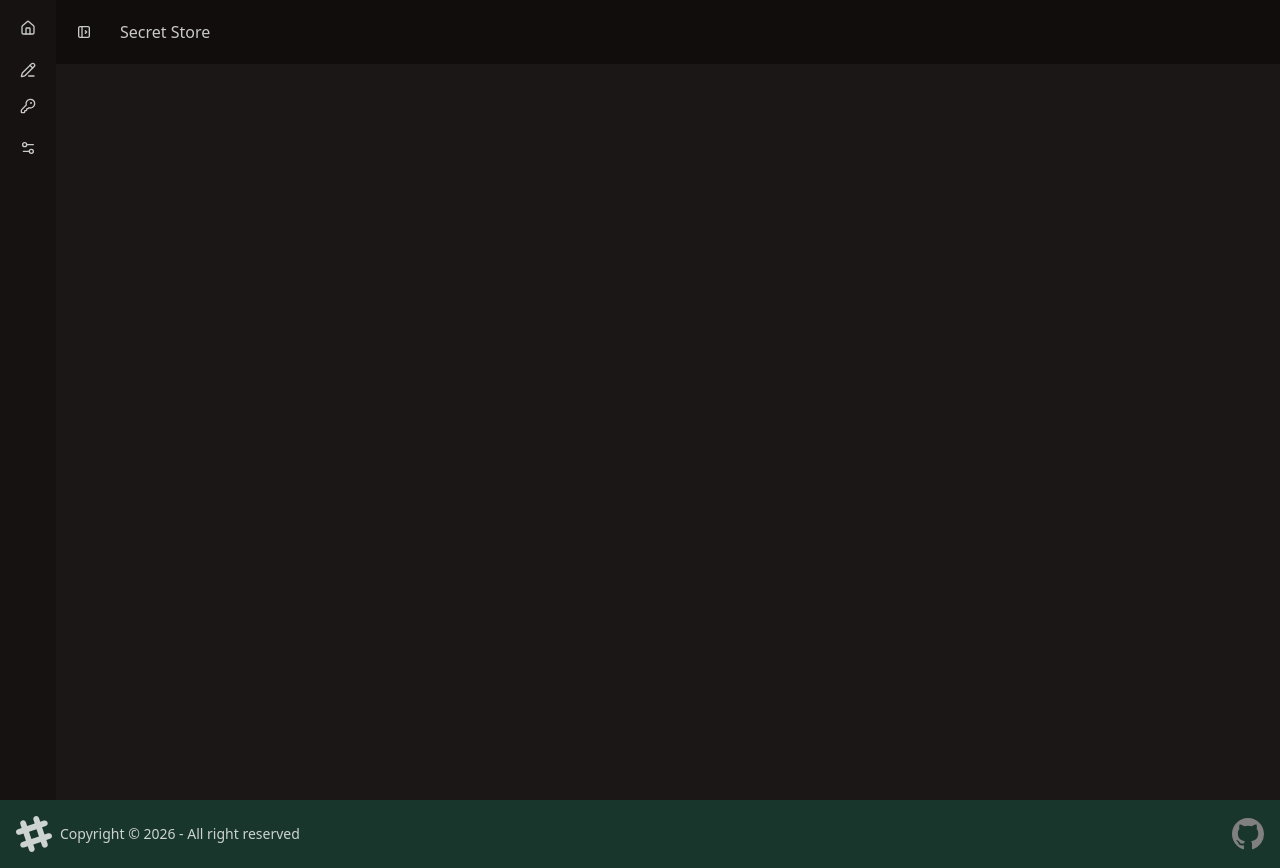
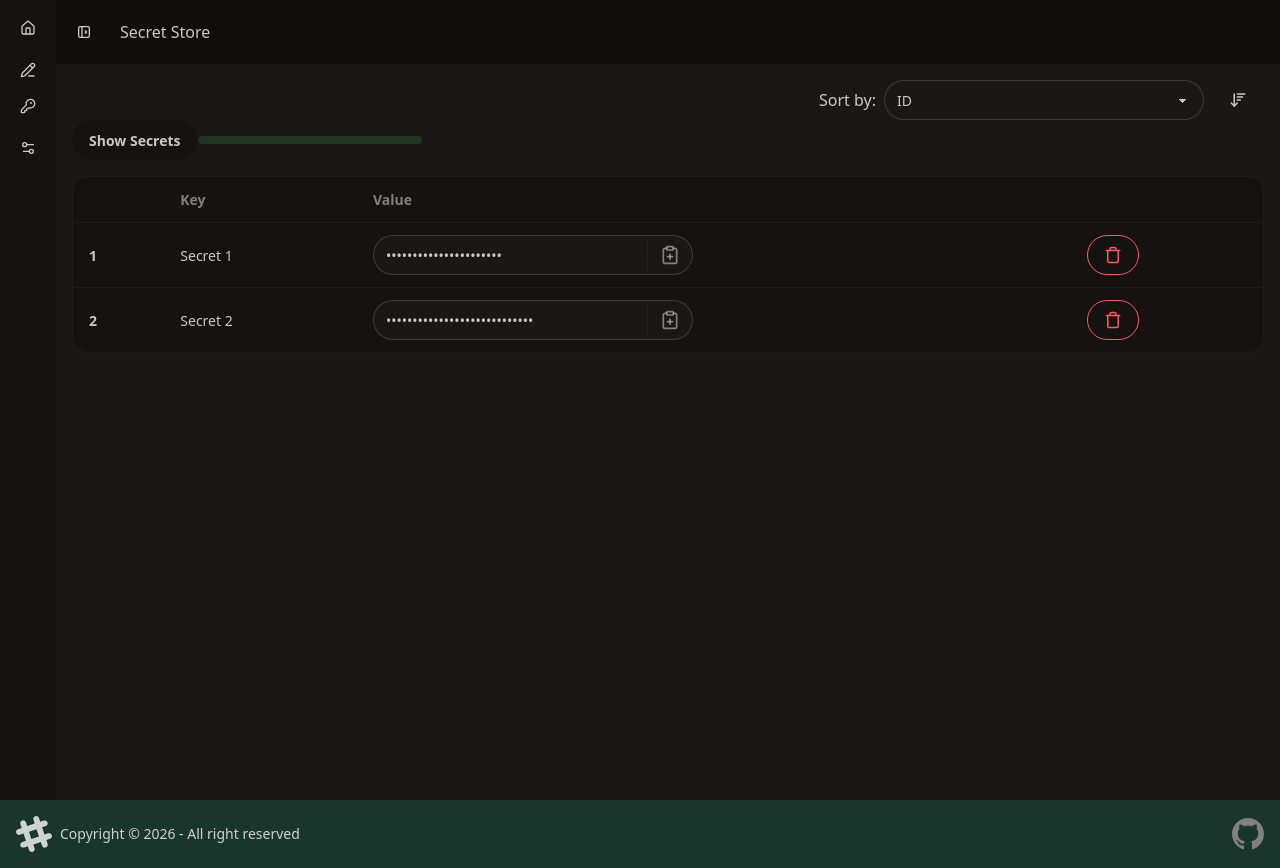
Before and after one commit to ben-burwood/secret-store, a Vue app in the folder frontend/: page / in a window 1280 px wide. Built offline with nearby package versions, Linux system fonts and the light colour scheme.

Commit message:
Add Basic Secret Table

```diff
--- a/frontend/src/App.vue
+++ b/frontend/src/App.vue
@@ -1,9 +1,11 @@
 <template>
     <Layout>
+        <SecretList />
     </Layout>
 </template>
 
 <script setup>
 import Layout from "./components/Layout.vue";
 import GenerateSecret from "./components/GenerateSecret.vue";
+import SecretList from "./components/SecretList.vue";
 </script>
--- a/frontend/src/components/GenerateSecret.vue
+++ b/frontend/src/components/GenerateSecret.vue
@@ -67,7 +67,7 @@ async function generateSecret() {
         const data = await response.json();
         secret.value = data.secret;
     } catch (e) {
-        toast(`Error Generating Secret : ${e.message}`);
+        toast(`Error Generating Secret : ${e.message}`, { type: "error" });
         console.error(e);
     } finally {
         loading.value = false;
--- a/frontend/src/components/SecretDisplay.vue
+++ b/frontend/src/components/SecretDisplay.vue
@@ -1,6 +1,6 @@
 <template>
     <label class="input" @click="copySecret">
-        <input type="text" :value="secret" readonly />
+        <input :type="showSecret ? 'text' : 'password'" :value="secret" readonly />
         <span class="label">
             <ClipboardCheck v-if="copied" color="green" :size="20" />
             <ClipboardPlus v-else :size="20" />
@@ -14,6 +14,10 @@ import { ClipboardPlus, ClipboardCheck } from "lucide-vue-next";
 
 const props = defineProps({
     secret: String,
+    showSecret: {
+        type: Boolean,
+        default: true,
+    },
 });
 
 const copied = ref(false);
--- /dev/null
+++ b/frontend/src/components/SecretList.vue
@@ -0,0 +1,109 @@
+<template>
+    <div class="flex flex-row items-center gap-2 justify-end">
+        Sort by:
+        <select v-model="sortColumn" class="select">
+            <option value="id">ID</option>
+            <option value="key">Key</option>
+        </select>
+        <button class="btn btn-ghost" @click="sortAscending = !sortAscending" :aria-label="sortAscending ? 'Ascending' : 'Descending'">
+            <ArrowDownWideNarrow v-if="sortAscending" :size="18" />
+            <ArrowUpNarrowWide v-else :size="18" />
+        </button>
+    </div>
+
+    <button class="btn" :disabled="showSecret" @click="clickShowSecret">Show Secrets</button>
+    <progress class="progress progress-primary w-56" :value="showSecretPercentRemaining" max="100" />
+
+    <div class="overflow-x-auto rounded-box border border-base-content/5 bg-base-200 mt-4">
+        <table class="table">
+            <thead>
+                <tr>
+                    <th></th>
+                    <th>Key</th>
+                    <th>Value</th>
+                    <th></th>
+                </tr>
+            </thead>
+            <tbody>
+                <tr v-for="secret in tableSecrets" :key="secret.id">
+                    <th>{{ secret.id }}</th>
+                    <td>{{ secret.key }}</td>
+                    <td><SecretDisplay :secret="secret.value" :showSecret /></td>
+                    <td>
+                        <button class="btn btn-outline btn-error" @click="deleteSecret(secret.id)">
+                            <Trash :size="18" />
+                        </button>
+                    </td>
+                </tr>
+            </tbody>
+        </table>
+    </div>
+</template>
+
+<script setup lang="ts">
+import { ref, computed } from "vue";
+import SecretDisplay from "./SecretDisplay.vue";
+import { Trash, ArrowDownWideNarrow, ArrowUpNarrowWide } from "lucide-vue-next";
+import { toast } from "vue3-toastify";
+
+const showSecretTimeRemaining = ref(null);
+let showSecretInterval: ReturnType<typeof setInterval>;
+const showSecretPercentRemaining = computed(() => {
+    if (showSecretTimeRemaining.value === null) {
+        return 0;
+    }
+    return Math.floor((showSecretTimeRemaining.value / 10) * 100);
+});
+const showSecret = computed(() => showSecretPercentRemaining.value > 0);
+function clickShowSecret() {
+    // Start the timer to show the secret for 10 seconds
+    showSecretTimeRemaining.value = 10;
+    if (showSecretInterval) {
+        clearInterval(showSecretInterval);
+    }
+    showSecretInterval = setInterval(() => {
+        if (showSecretTimeRemaining.value !== null) {
+            showSecretTimeRemaining.value -= 1;
+            if (showSecretTimeRemaining.value <= 0) {
+                showSecretTimeRemaining.value = 0;
+                clearInterval(showSecretInterval!);
+                showSecretInterval = null;
+            }
+        }
+    }, 1000);
+}
+
+const secrets = [
+    {
+        id: 1,
+        key: "Secret 1",
+        value: "This is a secret value",
+    },
+    {
+        id: 2,
+        key: "Secret 2",
+        value: "This is another secret value",
+    },
+];
+
+const sortColumn = ref("id");
+const sortAscending = ref(true);
+const filterText = ref("");
+
+const tableSecrets = computed(() => {
+    const sortedSecrets = secrets.sort((a, b) => {
+        if (sortColumn.value === "id") {
+            return sortAscending.value ? a.id - b.id : b.id - a.id;
+        } else if (sortColumn.value === "key") {
+            return sortAscending.value ? a.key.localeCompare(b.key) : b.key.localeCompare(a.key);
+        }
+        return 0;
+    });
+    const filteredSecrets = sortedSecrets.filter((secret) => secret.key && secret.key.toLowerCase().includes(filterText.value.toLowerCase()));
+    return filteredSecrets;
+});
+
+function deleteSecret(id: number) {
+    toast("Secret Deleted successfully", { type: "error" });
+}
+</script>
--- a/frontend/src/main.ts
+++ b/frontend/src/main.ts
@@ -1,7 +1,11 @@
 import { createApp } from 'vue';
 import App from './App.vue';
 import './style.css';
+import "vue3-toastify/dist/index.css";
+import Vue3Toastify, { type ToastContainerOptions } from 'vue3-toastify';
 
 export const SERVER_URL = `${window.location.protocol}//${window.location.hostname}:${window.location.port}/api`;
 
-createApp(App).mount('#app')
+createApp(App).use(
+  Vue3Toastify, { theme: "colored", position: "bottom-right" } as ToastContainerOptions,
+).mount('#app')
```
